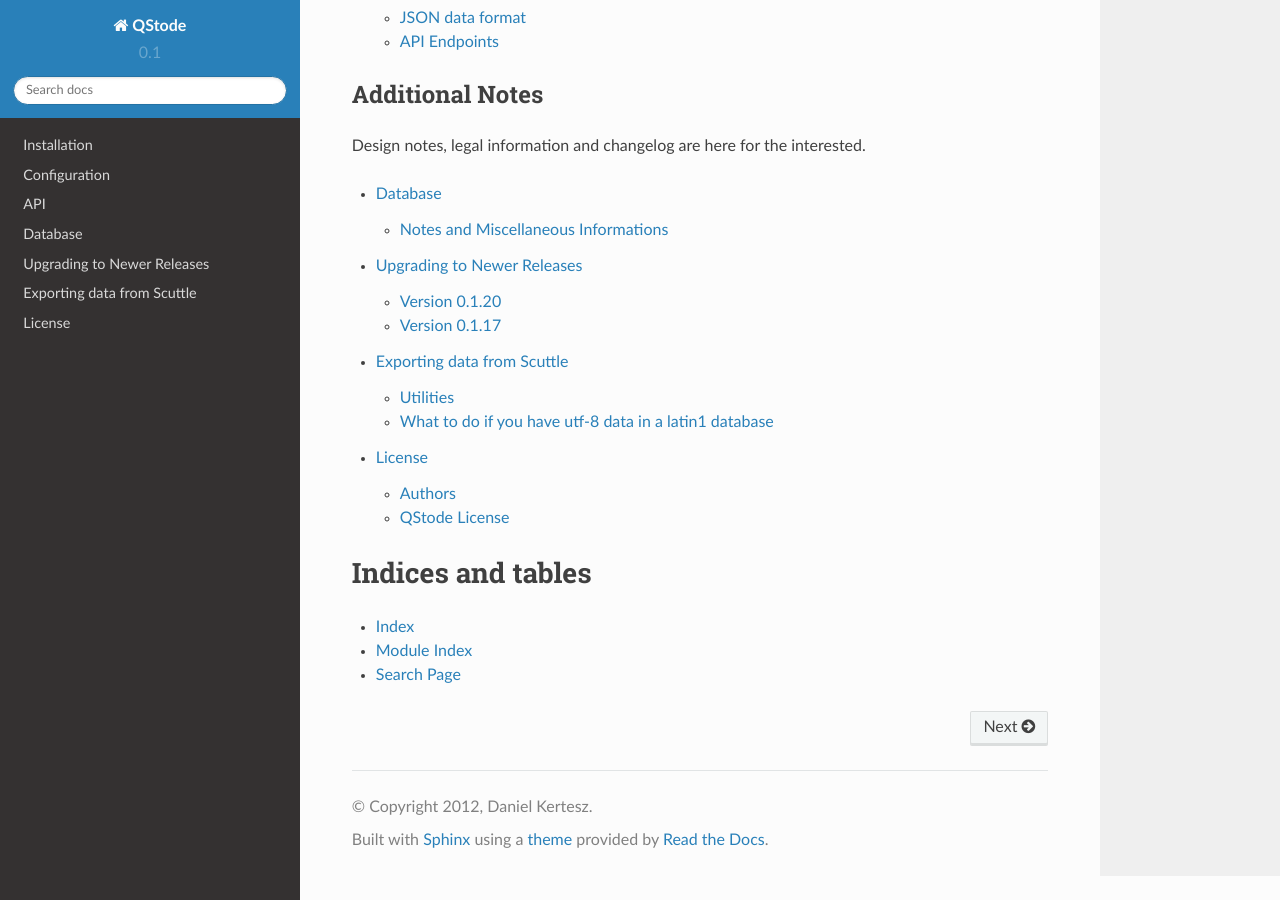
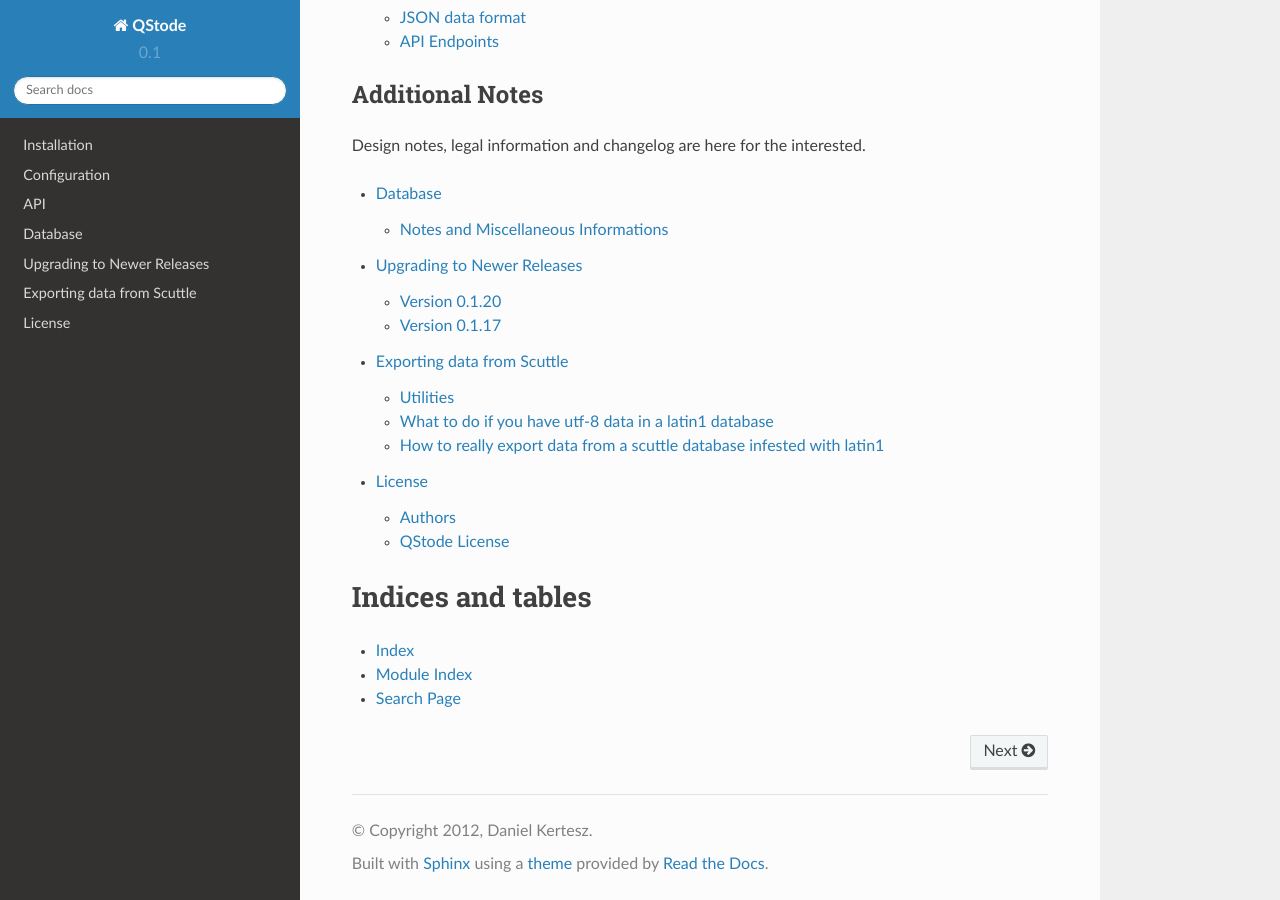
Before and after one commit to piger/qstode, a Sphinx documentation site: the page built from doc/index.rst, in a window 1280 px wide and 900 px high, scrolled down 542 px. Built offline with Sphinx 7.4.7 and the Read the Docs theme 2.0.0, drawn with Linux system fonts in a browser that asks for light colours; some of the changed lines change nothing that is shown.

Commit message:
add a new guide for exporting data from scuttle

```diff
--- a/doc/scuttle.rst
+++ b/doc/scuttle.rst
@@ -101,3 +101,42 @@
 
 
 .. _Scuttle: http://sourceforge.net/projects/scuttle/
+
+How to really export data from a scuttle database infested with latin1
+======================================================================
+
+First I did the `mysqldump` as instructed below, also doing the `replace` step. Please note that some MySQL
+versions use `CHARSET=latin1` instead of `CHARSET latin1` so adjust your command line accordingly.
+
+Then I imported the sql dump in a new utf8 database.
+
+Then I did some expertiments::
+
+  mysql> select bDescription from sc_bookmarks where bDescription like '%a sort of%';
+  | bDescription
+  | This article attempts to give a sort of â€˜orientation tourâ€™ for people whose previous programming background is in high (ish) level languages such as Java or Python, and who now find that they need or want to learn C.
+  1 row in set (0.02 sec)
+
+  mysql> select convert(cast(convert(bDescription using  latin1) as binary) using utf8)
+      -> from sc_bookmarks where bDescription like '%a sort of%';
+  | convert(cast(convert(bDescription using  latin1) as binary) using utf8)
+  | This article attempts to give a sort of ‘orientation tour’ for people whose previous programming background is in high (ish) level languages such as Java or Python, and who now find that they need or want to learn C.      |
+  1 row in set (0.02 sec)
+
+To fix this I issued a couple of UPDATEs:
+
+.. code-block:: sql
+   UPDATE sc_bookmarks SET
+   bDescription=convert(cast(convert(bDescription using latin1) as binary) using utf8),
+   bTitle=convert(cast(convert(bTitle using latin1) as binary) using utf8)
+   WHERE 1;
+
+   ALTER TABLE sc_tags convert to character set utf8 collate utf8_bin;
+
+   UPDATE sc_tags SET
+   tag=convert(cast(convert(tag using latin1) as binary) using utf8)
+   WHERE 1;
+
+The `ALTER TABLE` is explained in the previous chapter.
+
+Finally I was able to dump the scuttle database to a JSON file and import it in QStode :)
```
